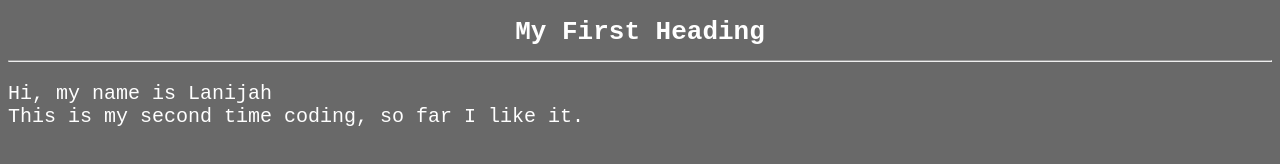
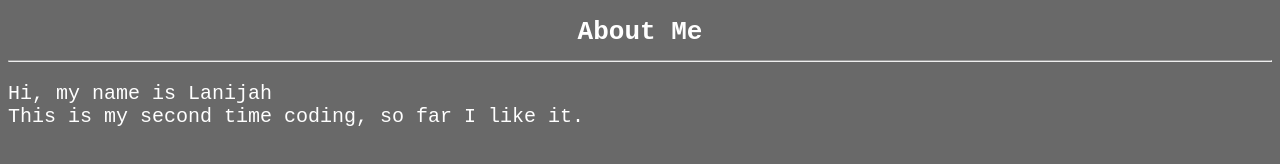
Before and after one commit to Lanijah103/LanijahHUW166.github.io, a plain HTML site: page index.html in a window 1280 px wide. Drawn offline with Linux system fonts and the light colour scheme.

Commit message:
Update index.html

```diff
--- a/index.html
+++ b/index.html
@@ -21,7 +21,7 @@ Huw 166 Claas 2
 
 
  <h1>
-My First Heading
+About Me
 
  <hr>
 </h1>
```
